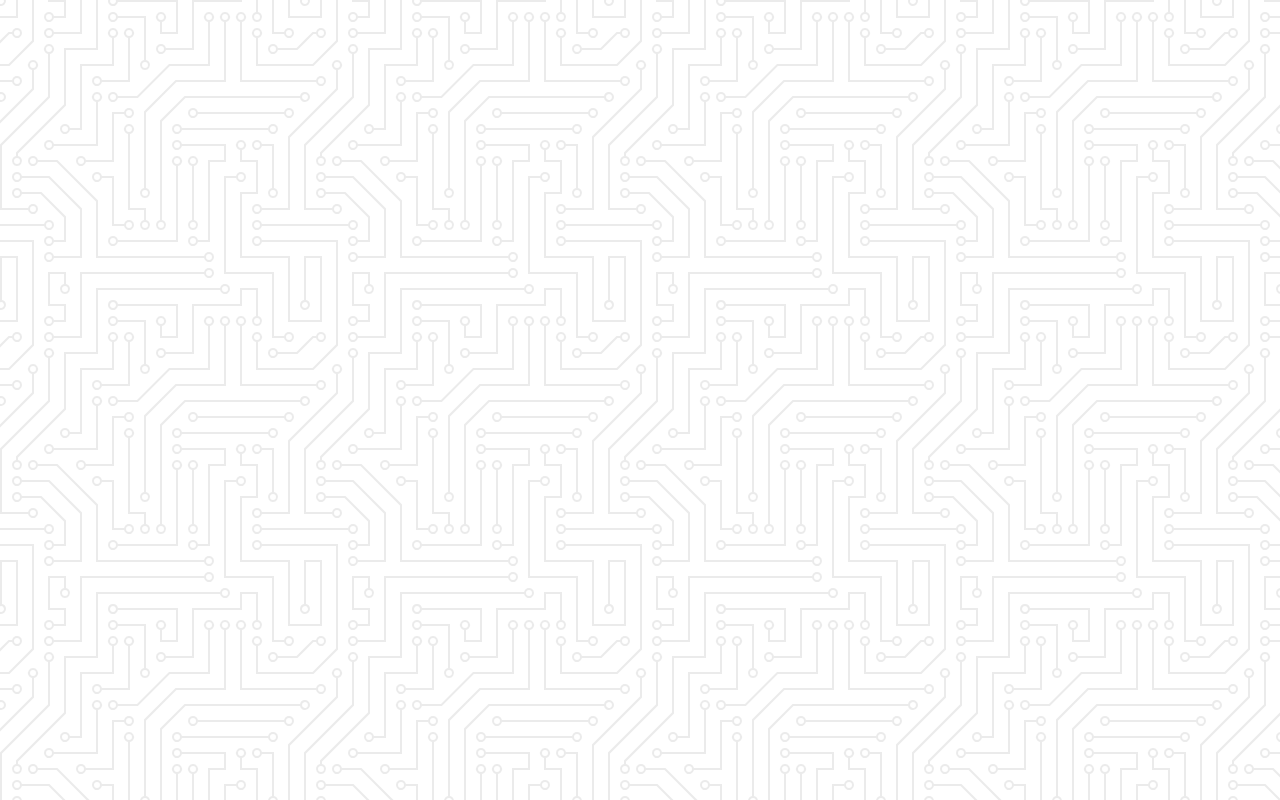
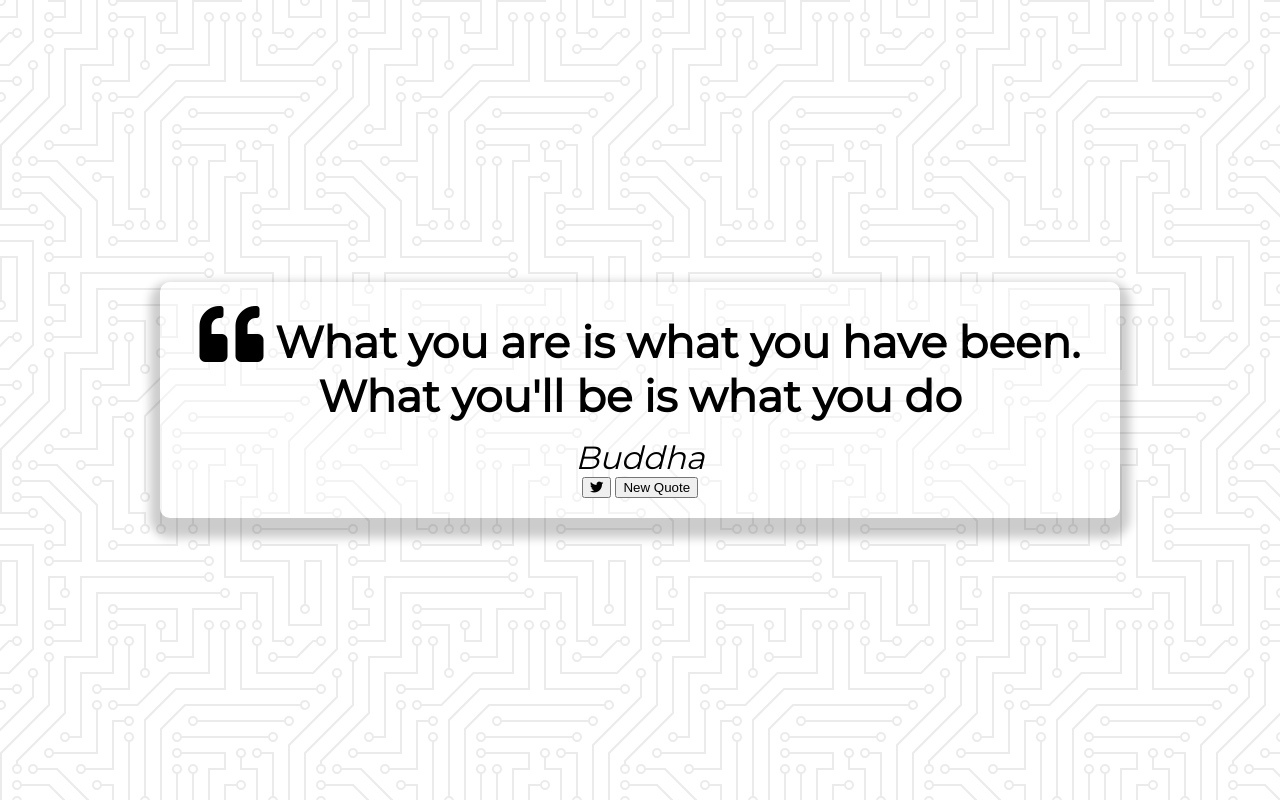
Before and after one commit to wubuchako/Quote-Generator, a plain HTML site: page index.html in a window 1280 px wide. Drawn offline with Linux system fonts and the light colour scheme.

Commit message:
create html and css

```diff
--- a/index.html
+++ b/index.html
@@ -9,6 +9,28 @@
     <link rel="stylesheet" href="style.css">
 </head>
 <body>
+    <div class="quote-container" id="quote-container">
+        <!-- Quote  -->
+        <div class="quote-text">
+            <i class="fas fa-quote-left"></i>
+            <span id="quote">What you are is what you have been. What you'll be is what you do</span>
+        </div>
+
+        <!-- Author -->
+        <div class="quote-author">
+            <span id="author">Buddha</span>
+        </div>
+
+        <!-- Buttons -->
+        <div class="button-container">
+            <button class="twitter-button" id="twitter" title="Tweet This!">
+                <i class="fab fa-twitter"></i>
+            </button>
+
+            <button id="new-quote">New Quote</button>
+        </div>
+    </div>
+
     <!-- Script -->
     <script src="script.js"></script>
 </body>
--- a/style.css
+++ b/style.css
@@ -17,3 +17,43 @@ html {
     align-items: center;
     justify-content: center;
   }
+
+  .quote-container {
+    width: auto;
+    max-width: 900px;
+    padding: 20px 30px;
+    border-radius: 10px;
+    background-color: rgba(255, 255, 255, 0.4);
+    box-shadow: 0 10px 10px 10px rgba(0, 0, 0, 0.2);
+  }
+
+  .quote-text {
+    font-size: 2.75rem;
+
+  }
+
+  .long-quote {
+    font-size: 2rem;
+  }
+
+  .fa-quote-left {
+    font-size: 4rem;
+  }
+
+  .quote-author {
+    margin-top: 15px;
+    font-size: 2rem;
+    font-weight: 400;
+    font-style: italic;
+  }
+
+  /* Media Query: tablet or smaller */
+  @media screen and (max-width: 1000px){
+    .quote-container {
+      margin: auto 10px;
+    }
+
+    .quote-text {
+      font-size: 2.5rem;
+    }
+  }
```
